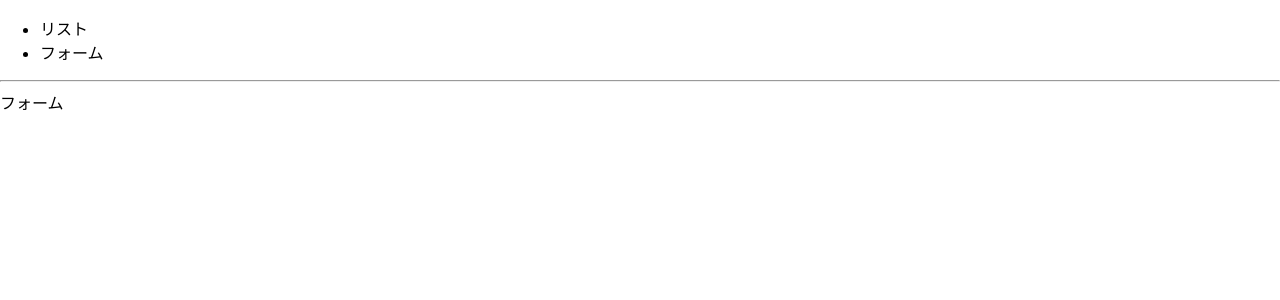
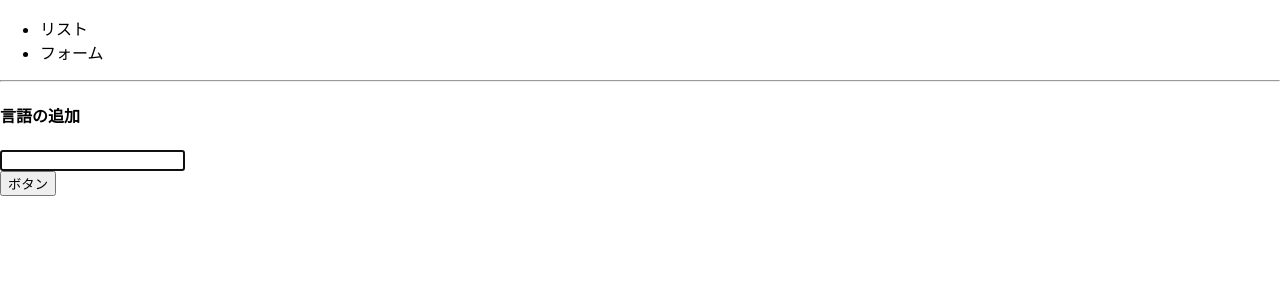
Before and after one commit to suzuki-yoshiki/react-easysite, a React (Create React App) app: page / in a window 1280 px wide. Both pictures are taken after a click on the item "フォーム". Shown: the top 300 px of the page. Built offline with nearby package versions, Linux system fonts and the light colour scheme.

Commit message:
class-フォーム+親子間データやり取り

```diff
--- a/src/App.js
+++ b/src/App.js
@@ -1,16 +1,26 @@
 import { List } from "./List";
 import { Form } from "./Form";
 import React from "react";
+import { LANGUAGES } from "./const/languages";
 
 class App extends React.Component {
   constructor(props) {
     super(props);
     this.state = {
       tab: "list",
+      langs: LANGUAGES,
     }
   }
+
+  addLang(lang) {
+    this.setState({
+      tab: "list",
+      langs: [...this.state.langs, lang],
+    });
+  }
+
   render() {
-    const { tab } = this.state;
+    const { tab, langs } = this.state;
     return (
       <div>
         <header>
@@ -22,8 +32,8 @@
         <hr/>
         {
           tab === "list" ?
-          <List /> :
-          <Form />
+          <List langs={langs} /> :
+          <Form onAddLang={(lang) => this.addLang(lang)} />
         }
       </div>
     )
--- a/src/Form.js
+++ b/src/Form.js
@@ -1,7 +1,30 @@
 import React from "react";
 
 export class Form extends React.Component {
+  constructor(props) {
+    super(props);
+    this.state = {
+      text: "",
+    }
+  }
+  submitForm(e) {
+    e.preventDefault();
+    this.props.onAddLang(this.state.text);
+  }
   render() {
-    return <div>フォーム</div>
+    const { text } = this.state;
+    return (
+      <div>
+        <h4>言語の追加</h4>
+        <form onSubmit={(e) => this.submitForm(e)}>
+          <div>
+            <input type="text" value={text} onChange={(e) => this.setState({ text: e.target.value })} autoFocus/>
+          </div>
+          <div>
+            <button>ボタン</button>
+          </div>
+        </form>
+      </div>
+    )
   }
 }
--- a/src/List.js
+++ b/src/List.js
@@ -1,21 +1,12 @@
 import React from "react";
-
-const LANGUAGE = [
-  "JavaScript",
-  "C++",
-  "Ruby",
-  "Java",
-  "PHP",
-  "Go",
-];
-
 
 export class List extends React.Component {
   render() {
+    const { langs } = this.props;
     return (
       <div>
         {
-          LANGUAGE.map((lang, index) => {
+          langs.map((lang, index) => {
             return <div key={ index }>{ lang }</div>
           })
         }
--- /dev/null
+++ b/src/const/languages.js
@@ -0,0 +1,8 @@
+export const LANGUAGES = [
+  "JavaScript",
+  "C++",
+  "Ruby",
+  "Java",
+  "PHP",
+  "Go",
+];
```
